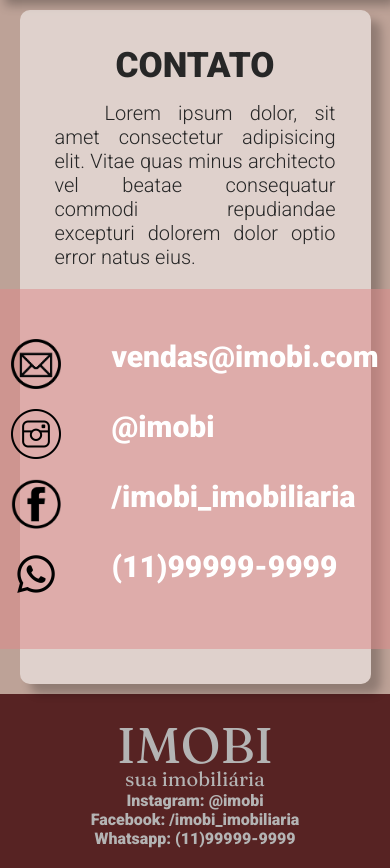
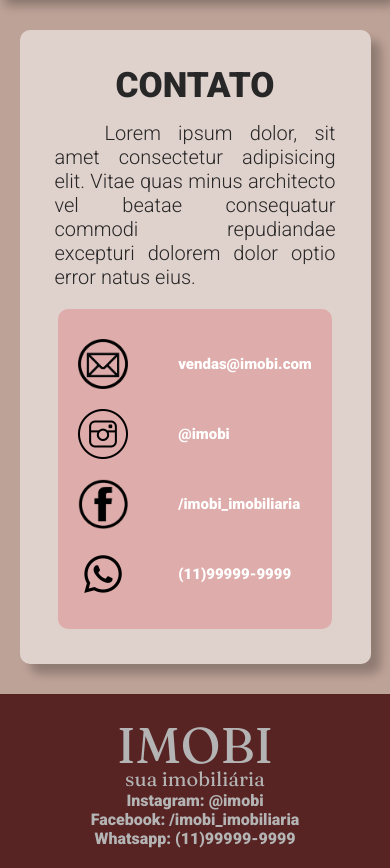
Before and after one commit to caiokeidi/imobi, a Django app: page /imobiliaria/contato in a window 390 px wide. Shown: the part 150-1018 px from the top of the page. Run offline with Django 3.2, Linux system fonts and the light colour scheme.

Commit message:
add: responsive template to imobiliaria templates and corrected some bugs on tests

```diff
--- a/imobi/imobi/static/css/index.css
+++ b/imobi/imobi/static/css/index.css
@@ -1,7 +1,7 @@
 
 .banner{
     width: 100%;
-    height: 150px;
+    height: 250px;
     background-color: green;
 }
 
--- a/imobi/imobi/static/css/style.css
+++ b/imobi/imobi/static/css/style.css
@@ -189,6 +189,7 @@ footer{
     flex-direction: column;
     justify-content: center;
     align-items: center;
+    margin: 30px 0px 30px 0px;
 }
 
 
--- a/imobi/imobi/static/css/styleImobiliaria.css
+++ b/imobi/imobi/static/css/styleImobiliaria.css
@@ -83,3 +83,31 @@ ul{
     text-align: start;
     font-weight: 700;
 }
+
+@media (max-width: 900px){
+
+    .info_contatos_container{
+        max-width: 120%;
+        padding: 20px;
+
+    }
+    .info_contatos_p {
+        font-family: 'Roboto';
+        font-size: 15px;
+        color:white;
+        font-weight: 600;
+
+        display: flex;
+        justify-content: center;
+        align-items: center;
+    }
+
+    ul{
+        margin-left: 10px;
+    }
+
+    .main_content_box ul li{
+        text-indent: 20px;
+    }
+
+}
```
